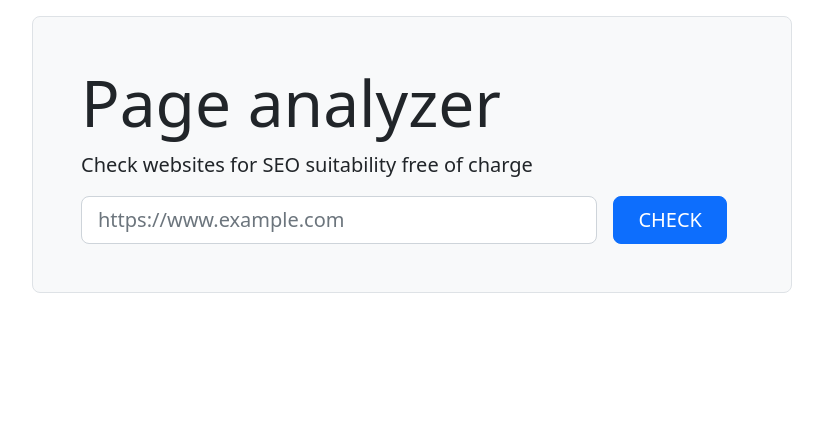
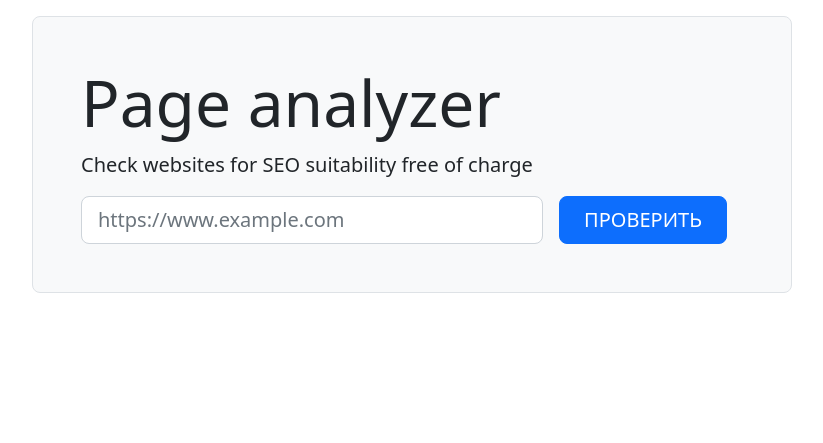
Before and after one commit to Cherund/page-analyser, a Flask app: page / in a window 1280 px wide. Shown: the part 56-499 px from the top of the page, without its empty margins (228-1051 px from the left). Run offline with Flask 3, Linux system fonts and the light colour scheme.

Commit message:
change button values

```diff
--- a/page_analyzer/templates/index.html
+++ b/page_analyzer/templates/index.html
@@ -17,7 +17,7 @@
     <form action="{{ url_for('add_url') }}" method="post" class="d-flex justify-content-center">
     <input type="text" name="url" placeholder="https://www.example.com" value=""
            class="form-control form-control-lg" required>
-    <input type="submit" class="btn btn-primary btn-lg ms-3 px-4 text-uppercase mx-3" value="Check">
+    <input type="submit" class="btn btn-primary btn-lg ms-3 px-4 text-uppercase mx-3" value="Проверить">
 </form>
   </div>
 </div>
--- a/page_analyzer/templates/url.html
+++ b/page_analyzer/templates/url.html
@@ -33,7 +33,7 @@
 
     <h2 class="mt-5 mb-3">Checks</h2>
     <form method="post" action="{{ url_for('check_url_page', url_id=url.id) }}">
-    <input type="submit" class="btn btn-primary" value="Start check">
+    <input type="submit" class="btn btn-primary" value="Запустить проверку">
     </form>
 
   <div>
```
